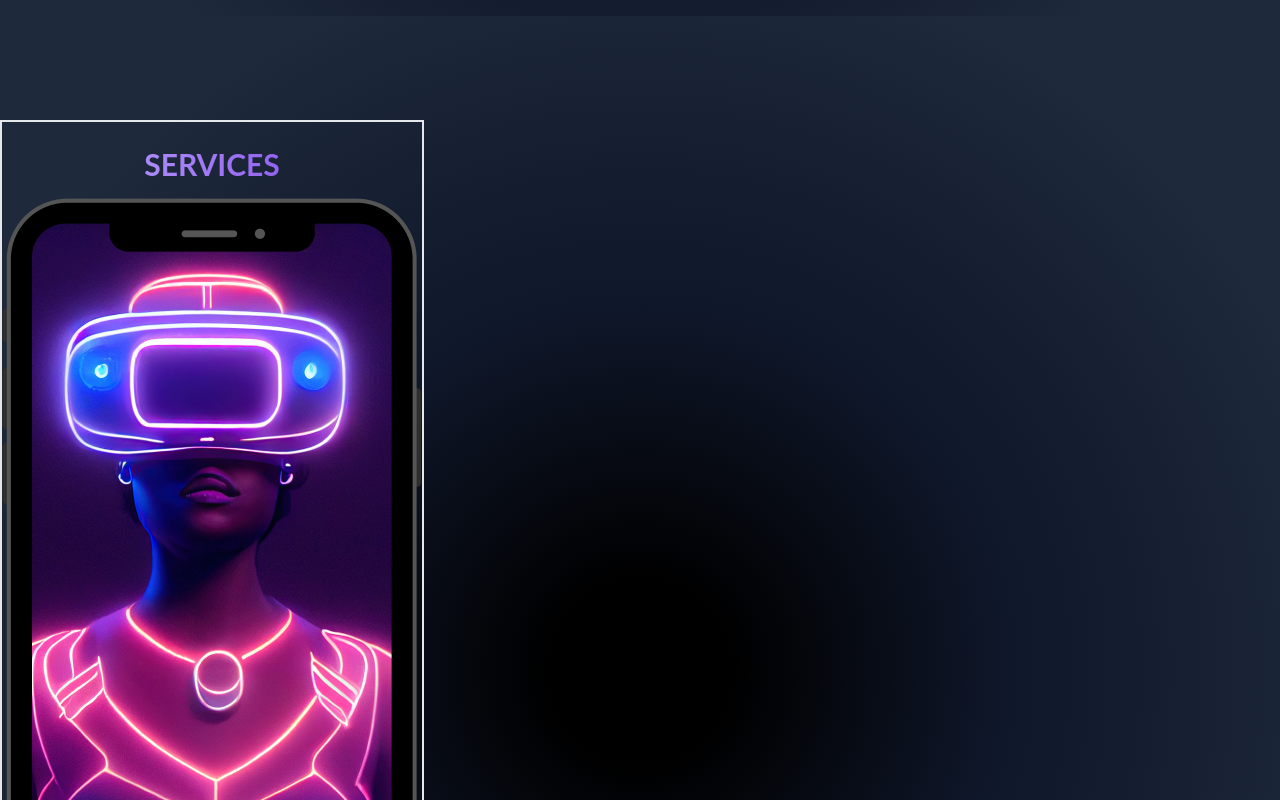
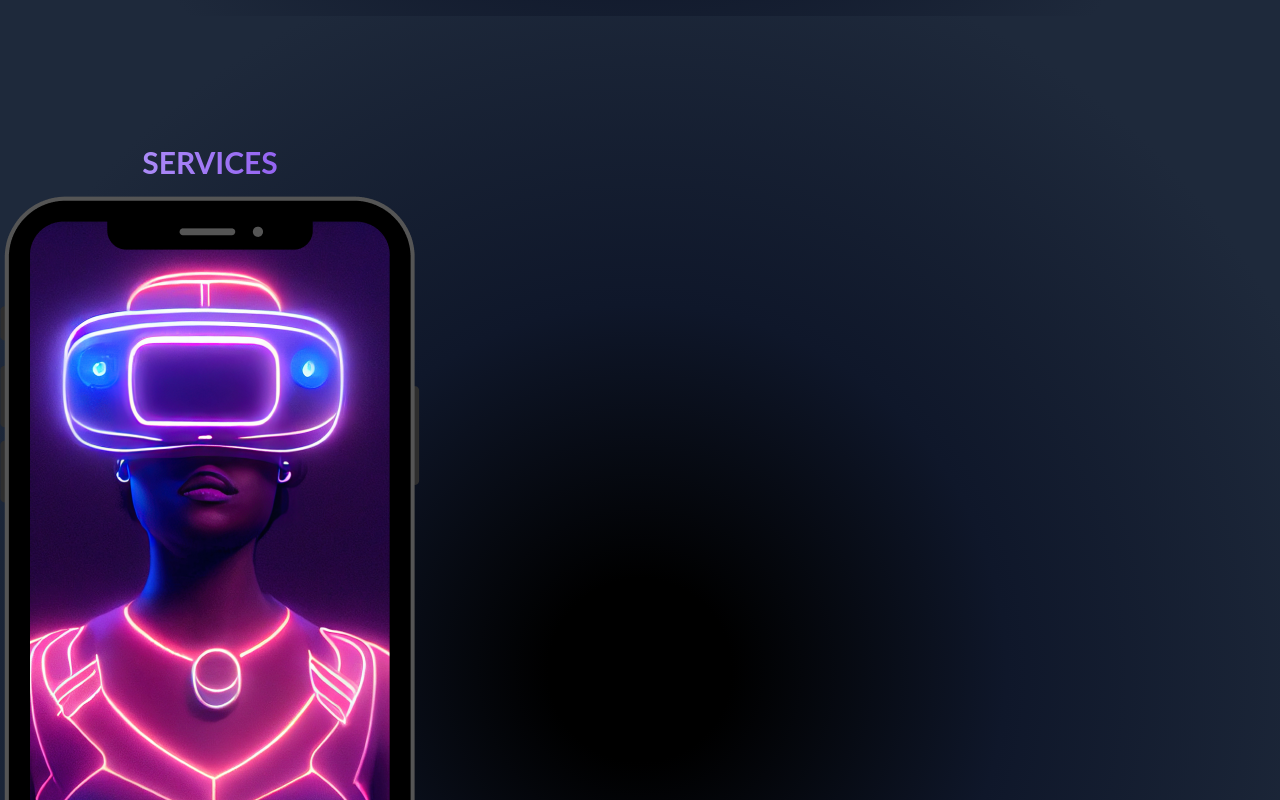
Before and after one commit to fmg-praveensharma/gal-website, a React (Create React App) app: page / in a window 1280 px wide. Shown: the part 1600-2400 px from the top of the page. Built offline with nearby package versions, Linux system fonts and the light colour scheme.

Commit message:
remove service border

```diff
--- a/src/components/Services.js
+++ b/src/components/Services.js
@@ -12,7 +12,7 @@ const Services = () => {
       {/* Main div container */}
       <div data-aos="" className=" mt-10 flex justify-between">
         {/* Left div */}
-        <div className="my-4 py-4 border-2">
+        <div className="my-4 py-4">
           <div>
             <h2 className="my-2 text-center text-3xl bg-gradient-to-r from-violet-300 to-violet-600 bg-clip-text text-transparent mb-4 uppercase font-bold">
               services
@@ -28,7 +28,7 @@ const Services = () => {
           </div>
         </div>
         {/* Right div */}
-        <div className="border-2 px-12 w-2/3 my-4 flex flex-col justify-center" data-aos="fade-down" data-aos-delay="600">
+        <div className="px-12 w-2/3 my-4 flex flex-col justify-center" data-aos="fade-down" data-aos-delay="600">
           <div className="flex flex-row justify-start items-center gap-x-5 py-2">
             <img
               alt="card img"
```
